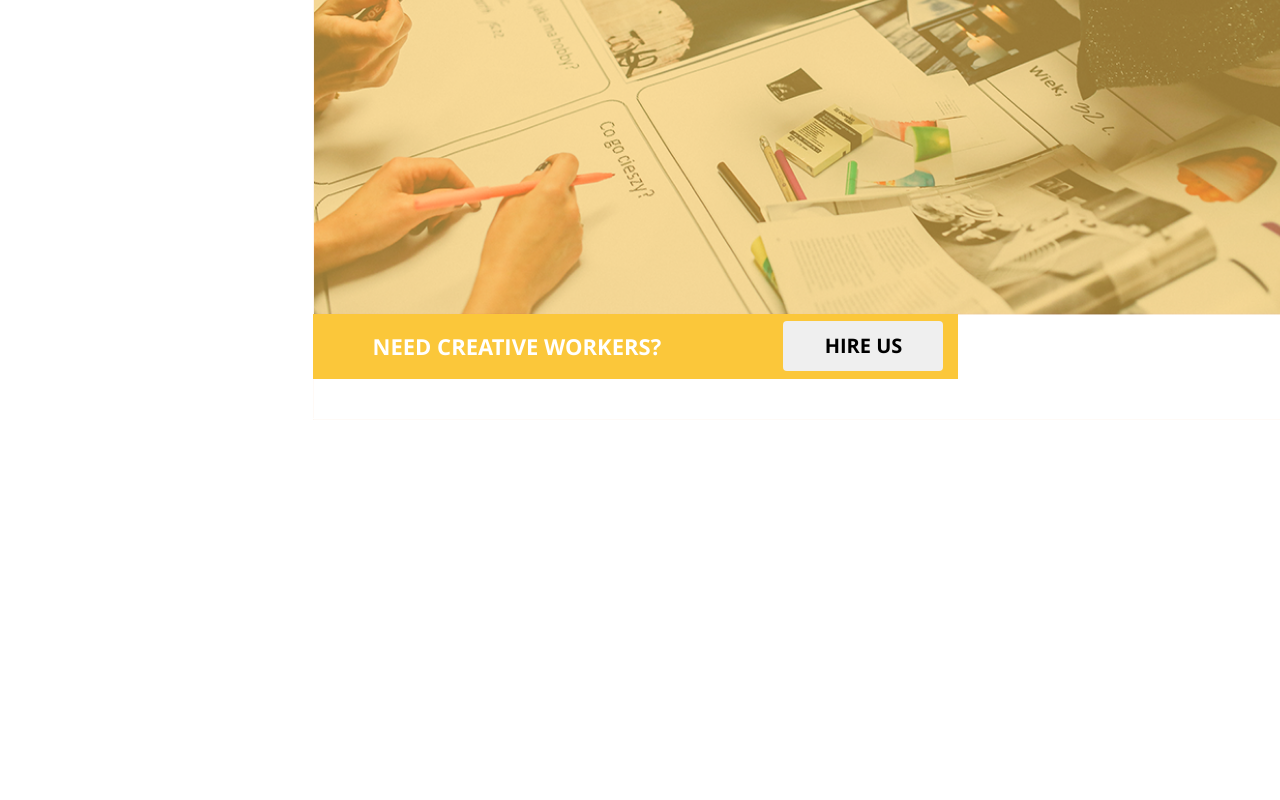
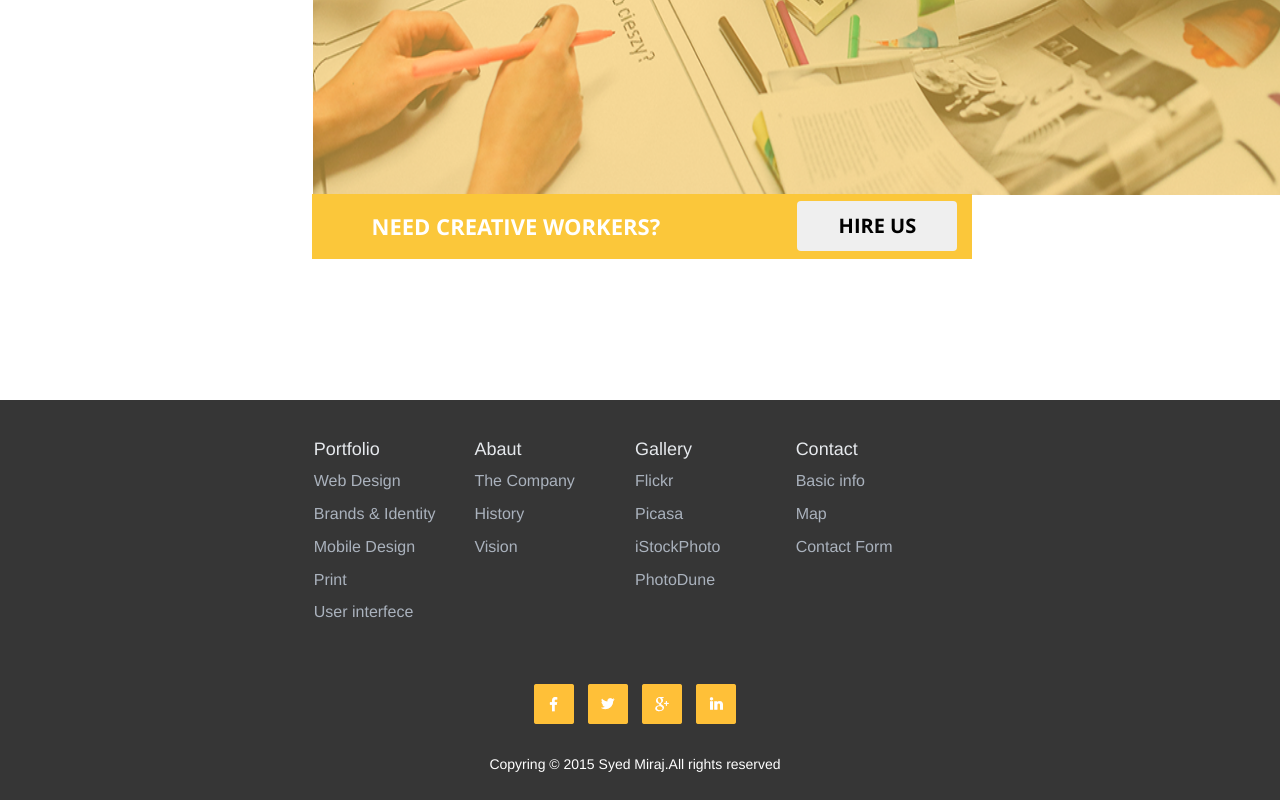
Before and after one commit to Enigama/unique, a website: page app/index.html in a window 1280 px wide. Shown: the part 8594-9394 px from the top of the page. Before the commit the page ends 9014 px from the top, so only its background shows below. Drawn offline with Linux system fonts and the light colour scheme; files whose address does not match are found by name.

Commit message:
add icon add footer

```diff
--- a/app/index.html
+++ b/app/index.html
@@ -412,18 +412,74 @@
                 </div>
                 <div class="row color_">
                     <div class="col-md-12 last">
-                        <img src="/img/work.png" alt="">
+                        <img src="/img/work2.png" alt="">
                     </div>
                     <div class="col-md-12 line_y">
-                        <div class="container">
-                            <h1>need creative workers?</h1>
-                            <button type="button" class="btn" data-toggle="button" aria-pressed="false" autocomplete="off">hire us</button>
-                        </div>
+                        <!-- <div class="container"> -->
+                        <h1>need creative workers?</h1>
+                        <button type="button" class="btn" data-toggle="button" aria-pressed="false" autocomplete="off">hire us</button>
+                        <!-- </div> -->
                     </div>
                 </div>
             </div>
         </section>
     </main>
+    <footer>
+        <div class="container">
+            <div class="row">
+                <div class="col-md-12">
+                    <div class="col-md-3">
+                        <ul>
+                            <h1>Portfolio</h1>
+                            <li>Web Design</li>
+                            <li>Brands & Identity</li>
+                            <li>Mobile Design</li>
+                            <li>Print</li>
+                            <li>User interfece</li>
+                        </ul>
+                    </div>
+                    <div class="col-md-3">
+                        <ul>
+                            <h1>Abaut</h1>
+                            <li>The Company</li>
+                            <li>History</li>
+                            <li>Vision</li>
+                        </ul>
+                    </div>
+                    <div class="col-md-3">
+                        <ul>
+                            <h1>Gallery</h1>
+                            <li>Flickr</li>
+                            <li>Picasa</li>
+                            <li>iStockPhoto</li>
+                            <li>PhotoDune</li>
+                        </ul>
+                    </div>
+                    <div class="col-md-3">
+                        <ul>
+                            <h1>Contact</h1>
+                            <li>Basic info</li>
+                            <li>Map</li>
+                            <li>Contact Form</li>
+                        </ul>
+                    </div>
+                </div>
+            </div>
+            <div class="row social">
+                <div class="col-md-12">
+                    <a href="#"><img src="/img/f.png" alt=""></a>
+                    <a href="#"><img src="/img/t.png" alt=""></a>
+                    <a href="#"><img src="/img/g.png" alt=""></a>
+                    <a href="#"><img src="/img/i.png" alt=""></a>
+                </div>
+            </div>
+            <div class="row copyright_">
+                <div class="col-md-12">
+                    <span>Copyring &copy 2015 Syed Miraj.All rights reserved</span>
+                </div>
+            </div>
+        </div>
+    </footer>
 </body>
 
 </html>
--- a/app/less/main.less
+++ b/app/less/main.less
@@ -276,7 +276,7 @@ main{
 		}
 	}
 	.my_container{
-		height:1950px;
+		height:1830px;
 		.futures{
 			margin-top:50px;
 			.long_btn{
@@ -521,19 +521,19 @@ main{
 			}
 			.color_{
 				//background-image:url("/img/work.png");
-				height: 690px;
+				height: 800px;//658px;
 				.last{
 					height: 594px;
 					img{
-						width: 980px;
-						height: 700px;
+						width: 982px;
+						height: 595px;
 					}
 				}
 				.line_y{
-					height: 65px;
-					width: 98.7%;
-					.container{
-						width: 100%;
+
+					// .container{
+						width: 96.5%;
+						margin-left: 14px;
 						height: 65px;
 						background: #fbc73a;
 						h1{
@@ -557,9 +557,62 @@ main{
 							margin-top: 7px;
 
 						}
-					}
+					// }
 				}
 			}
 		}
 	}
 }
+footer{
+	.container{
+		width: 100%;
+		text-align: center;
+		height: 400px;
+		background: #363636;
+		.row{
+			margin: 0 auto;
+			width: 53%;
+			.col-md-12{
+				text-align: left;
+				padding-left: 5px;
+				.col-md-3{
+					padding-left: 0px;
+					ul{
+						margin-top: 40px;
+						padding-left: 0px;
+						list-style-type: none;
+						h1{
+							color: #e6e9ed;
+							font-size: 18px;
+						}
+						li{
+							margin-top: 10px;
+							font-size: 16px;
+							color: #aab2bd;
+						}
+					}
+
+				}
+			}
+		}
+		.social{
+			margin-top: 50px;
+			.col-md-12{
+				text-align: center;
+				padding-left: 15px;
+				img{
+					margin-right: 10px;
+				}
+			}
+		}
+		.copyright_{
+			margin-top: 30px;
+			.col-md-12{
+				text-align: center;
+				span{
+					color: #fff;
+				}
+			}
+		}
+	}
+}
```
Also changed, not shown: app/css/main.css, app/img/f.png (added), app/img/g.png (added), app/img/i.png (added), app/img/t.png (added), app/img/work2.png (added), app/less/main.css.
